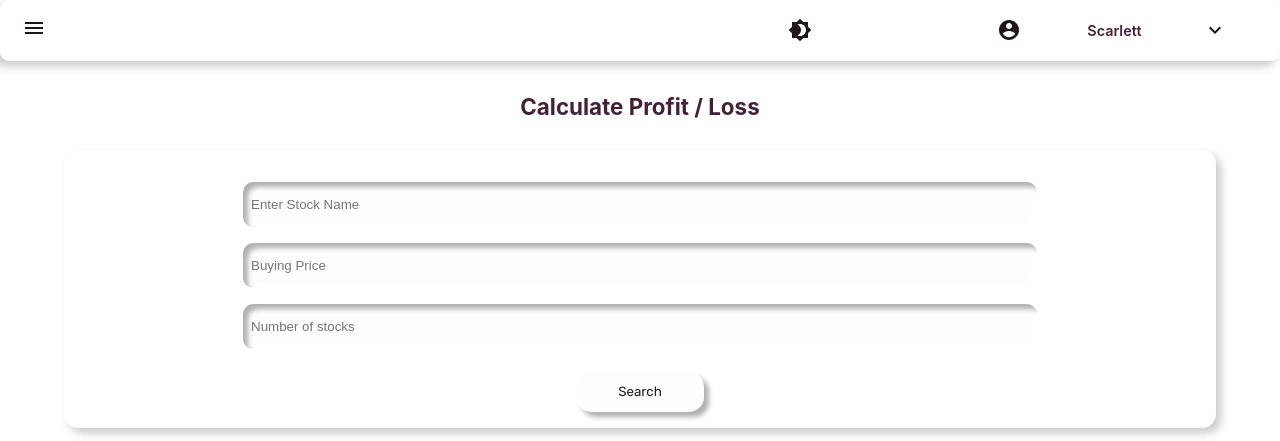
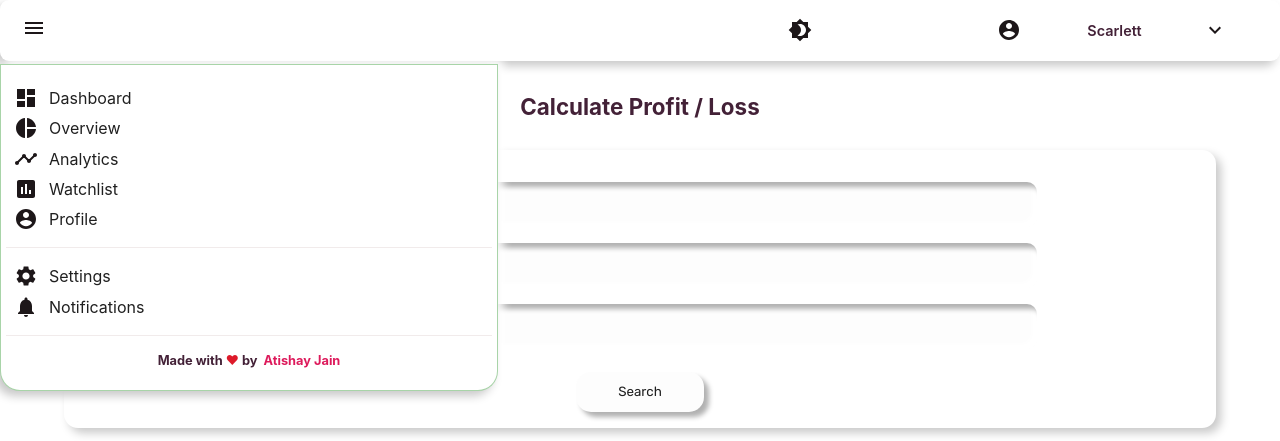
Before and after one commit to Atishay-J/stocks_app, a React (Create React App) app: page / in a window 1280 px wide. Both pictures are taken after a click on the icon 34 px from the left and 28 px from the top of the page. Shown: the top 441 px of the page. Built offline with nearby package versions, Linux system fonts and the light colour scheme; no server answers.

Commit message:
Style Fix : SideBar Menu

```diff
--- a/src/CalcScreen.js
+++ b/src/CalcScreen.js
@@ -68,7 +68,11 @@ function CalcScreen() {
   return (
     <>
       <div className="calcScreenCont">
-        <form className="calcScreenForm" onSubmit={calculate}>
+        <form
+          className="calcScreenForm"
+          onSubmit={calculate}
+          autocomplete="off"
+        >
           <h1 className="calcTitle">Calculate EMI</h1>
           <div className="inputHolder">
             <input
--- a/src/Navbar.js
+++ b/src/Navbar.js
@@ -5,6 +5,7 @@ import {
   Notifications,
   AccountCircleSharp,
   ExpandMoreSharp,
+  Block,
 } from "@material-ui/icons";
 import ExitToAppIcon from "@material-ui/icons/ExitToApp";
 import Sidebar from "react-sidebar";
@@ -58,6 +59,18 @@ function Navbar() {
     }
   }
 
+  function openSideBar() {
+    let elem = document.getElementById("sideCont").style.display;
+
+    if (elem == "block") {
+      document.getElementById("sideCont").style.display = "none";
+      // let body = document.getElementsByTagName("BODY")[0];
+      // body.style.filter = "blur(1px)";
+    } else {
+      document.getElementById("sideCont").style.display = "block";
+    }
+  }
+
   //=============================================================
   //              LOGOUT FUNCITON
   //=============================================================
@@ -70,11 +83,10 @@ function Navbar() {
   return (
     <div id="nav_cont">
       <div className="side">
-        <MenuSharp
-          id="burgerIcon"
-          className="navIcons"
-          onClick={() => onSetSidebarOpen(true)}
-        />
+        <MenuSharp id="burgerIcon" className="navIcons" onClick={openSideBar} />
+        <div id="sideCont">
+          <SideBarContent />
+        </div>
       </div>
       <div id="menuIconsRightCont">
         <Brightness4
--- a/src/ProfitLossCalc.js
+++ b/src/ProfitLossCalc.js
@@ -214,7 +214,7 @@ function ProfitLossCalc() {
       <h4 className="calcHeading">Calculate Profit / Loss</h4>
 
       <div className="inputCont" id="removeable">
-        <form onSubmit={findStock} className="inputForm">
+        <form onSubmit={findStock} className="inputForm" autocomplete="off">
           <input
             required
             className="inputField"
--- a/src/SideBarContent.js
+++ b/src/SideBarContent.js
@@ -1,34 +1,14 @@
 import React, { useEffect, useState } from "react";
 import "./sidebar.css";
+import SettingsIcon from "@material-ui/icons/Settings";
+import NotificationsIcon from "@material-ui/icons/Notifications";
+import AccountCircleIcon from "@material-ui/icons/AccountCircle";
+import InsertChartIcon from "@material-ui/icons/InsertChart";
+import TimelineIcon from "@material-ui/icons/Timeline";
+import PieChartIcon from "@material-ui/icons/PieChart";
+import DashboardIcon from "@material-ui/icons/Dashboard";
 
 function SideBarContent(props) {
-  const [show, setShow] = useState(false);
-  // document.getElementById("sideBarCont").style.display = "flex";
-
-  function showing() {
-    if (show) {
-      document.getElementById("sideBarCont").style.display = "flex";
-      console.log("Setting flex");
-    } else {
-      document.getElementById("sideBarCont").style.display = "none";
-      console.log("Setting none");
-    }
-  }
-  setShow(props.sideState);
-  if (show) {
-    document.getElementById("sideBarCont").style.display = "flex";
-    console.log("Setting flex");
-  } else {
-    document.getElementById("sideBarCont").style.display = "none";
-    console.log("Setting none");
-  }
-  console.log(show);
-  console.log(props.sideState);
-  // useEffect(() => {
-  //   setShow(props.sideState);
-  //   showing();
-  // }, [show]);
-
   function hide() {
     console.log("hideee");
     document.getElementById("sideBarCont").style.display = "none";
@@ -36,25 +16,44 @@ function SideBarContent(props) {
 
   return (
     <div id="sideBarCont">
-      <button onClick={hide}>Hide</button>
+      {/* <button onClick={hide}>Hide</button> */}
       <div className="listMainCont">
         <ul className="sideBarList">
-          <li className="sideBarListItem">Dashboard</li>
-          <li className="sideBarListItem">Overview</li>
-          <li className="sideBarListItem">Analytics</li>
-          <li className="sideBarListItem">Watchlist</li>
-          <li className="sideBarListItem">Profile</li>
+          <li className="sideBarListItem">
+            <DashboardIcon /> <span className="settingName">Dashboard</span>
+          </li>
+          <li className="sideBarListItem">
+            <PieChartIcon /> <span className="settingName">Overview</span>
+          </li>
+          <li className="sideBarListItem">
+            <TimelineIcon /> <span className="settingName">Analytics</span>
+          </li>
+          <li className="sideBarListItem">
+            <InsertChartIcon /> <span className="settingName">Watchlist</span>
+          </li>
+          <li className="sideBarListItem">
+            <AccountCircleIcon /> <span className="settingName">Profile</span>
+          </li>
         </ul>
       </div>
       <div className="subList">
         <ul className="sideBarList">
-          <li className="sideBarListItem">Settings</li>
-          <li className="sideBarListItem">Notifications</li>
+          <li className="sideBarListItem">
+            <SettingsIcon />
+            <span className="settingName">Settings</span>
+          </li>
+          <li className="sideBarListItem">
+            <NotificationsIcon />
+            <span className="settingName">Notifications</span>
+          </li>
         </ul>
       </div>
       <div className="signatureDiv">
         <h4 className="titleFirst">
-          Made with ❤ by <a href="#">Atishay Jain</a>
+          Made with <span>❤</span> by &nbsp;
+          <a className="name" href="https://atishayjain.netlify.app/">
+            Atishay Jain
+          </a>
         </h4>
       </div>
     </div>
--- a/src/navbar.css
+++ b/src/navbar.css
@@ -19,6 +19,9 @@
   margin-left: 0.8rem;
   border: 5px solid rgb(80, 248, 13);
   z-index: -1;
+}
+#sideCont {
+  display: none;
 }
 .sidebarMain {
   width: 40%;
--- a/src/sidebar.css
+++ b/src/sidebar.css
@@ -1,19 +1,54 @@
 #sideBarCont {
-  border: 1px solid green;
-  width: 30%;
-  /* height: 100%; */
-
-  /* padding: 0.3rem; */
+  border: 0.1rem solid rgba(0, 128, 0, 0.342);
+  border-radius: 0 0 20px 20px;
+  width: 38%;
+  background: var(--bgCol1);
+  color: var(--fontCol1);
   display: flex;
   flex-direction: column;
-  /* align-items: center; */
-  justify-content: space-between;
+  justify-content: flex-start;
   position: absolute;
   left: 0;
-  top: 0;
+  top: 4rem;
+  box-shadow: -5px 5px 10px var(--boxShd2), 5px -5px 10px var(--boxShd1);
+  z-index: 1;
+  padding: 0.3rem;
 }
-.signatureDiv {
-  border: 1px solid red;
-
+.listMainCont {
+  background: var(--bgCol1);
+}
+.sideBarList {
+  list-style: none;
+  text-align: left;
+  padding-left: 0.5rem;
+}
+.sideBarListItem {
+  display: flex;
+  align-items: center;
+  justify-content: flex-start;
+  margin-top: 0.4rem;
+  color: var(--IconColor1);
+  cursor: pointer;
+}
+.settingName {
+  margin-left: 0.7rem;
+  color: var(--fontColLight);
+}
+.signatureDiv,
+.subList {
   /* margin: auto; */
+  border-top: 0.5px solid #8659591e;
 }
+.titleFirst {
+  font-size: 0.8rem;
+  text-align: center;
+}
+.name {
+  font-size: 0.8rem;
+  font-weight: 700;
+  color: #dd1a5b;
+  cursor: pointer;
+}
+.titleFirst span {
+  color: #dd1a2a;
+}
```
Also changed, not shown: 1 other file (tests, documents, lock files or other folders).
